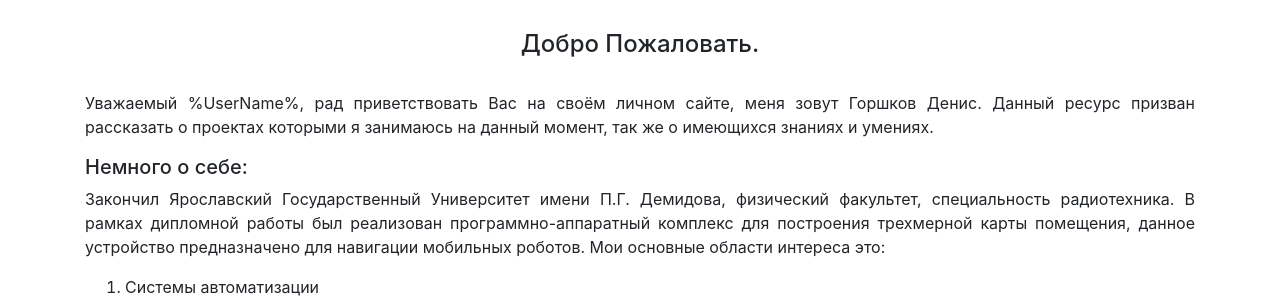
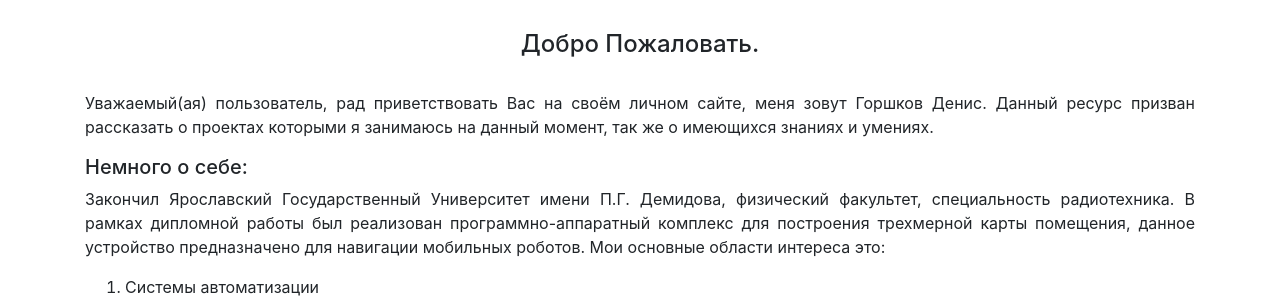
Before and after one commit to Denis92/My-Website, a Flask app: page / in a window 1280 px wide. Shown: the part 182-482 px from the top of the page. Run offline with Flask 2, Linux system fonts and the light colour scheme; parts of the project's set-up code (start-up, migrations or seed data) failed here and were passed over; some libraries are stand-ins or nearby versions.

Commit message:
edit text

```diff
--- a/app.py
+++ b/app.py
@@ -65,7 +65,7 @@ def index():
     pic_list = os.listdir(os.path.join(os.getcwd(), "static", "img", "certificates"))
     link_pic_list = [os.path.join("..", "static", "img", "certificates", pic_item) for pic_item in pic_list]
     pic_name_list = [pic_item[:-4] for pic_item in pic_list]
-    user_name = request.cookies.get("user_name", "%UserName%")
+    user_name = request.cookies.get("user_name", "пользователь")
     render = render_template("index.html",
                            link_pic=link_pic_list,
                            pic_name_list=pic_name_list,
--- a/templates/index.html
+++ b/templates/index.html
@@ -80,7 +80,7 @@
     </div>
 	<div class="container">
 		<h4 class="display-5 text-center">Добро Пожаловать.</h4><br>
-		<p class="text-justify">Уважаемый {{ user_name }}, рад приветствовать Вас на своём личном сайте, меня зовут Горшков Денис.
+		<p class="text-justify">Уважаемый(ая) {{ user_name }}, рад приветствовать Вас на своём личном сайте, меня зовут Горшков Денис.
             Данный ресурс призван рассказать о проектах которыми я занимаюсь на данный момент, так же о имеющихся знаниях и умениях.
         </p>
 		<h5 class="display-6 text-left">Немного о себе:</h5>
```
